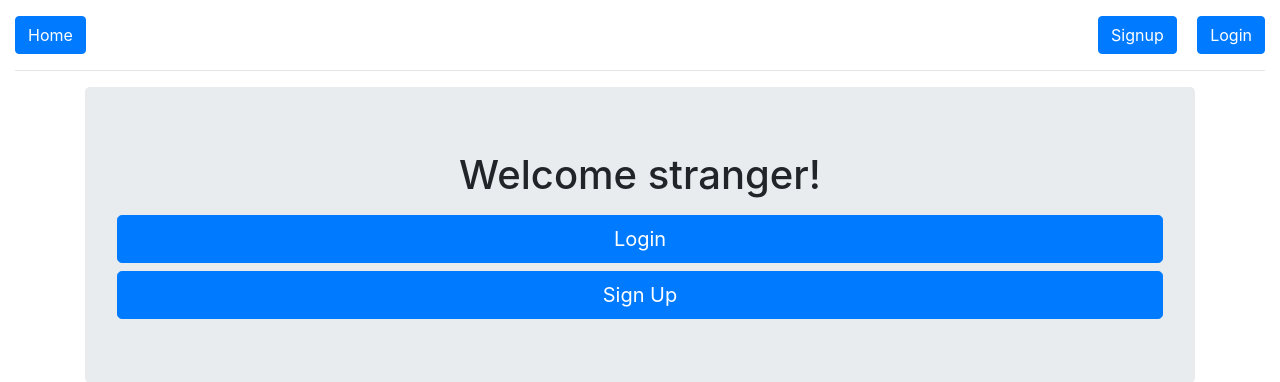
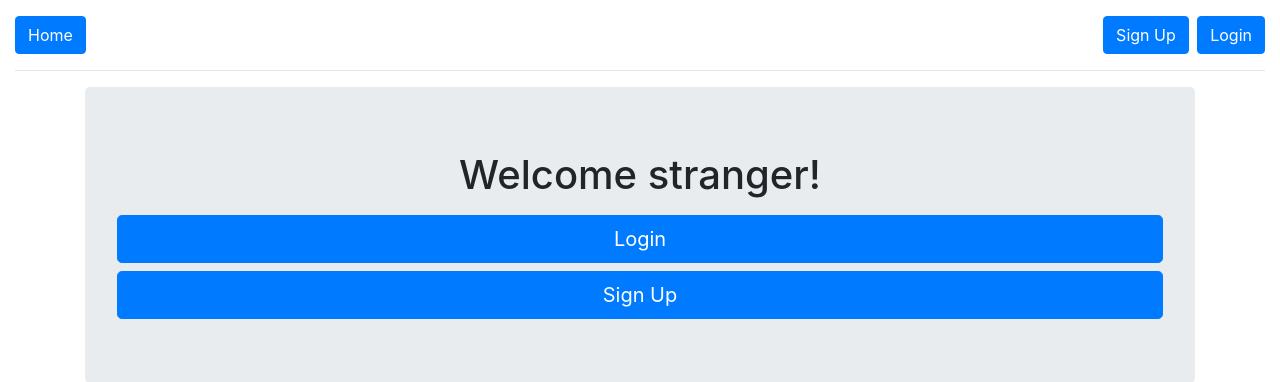
Before and after one commit to TheSquareOne/Website-Flask-Python-V2, a Flask app: page / in a window 1280 px wide. Shown: the top 382 px of the page. Run offline with Flask 2, Linux system fonts and the light colour scheme; parts of the project's set-up code (start-up, migrations or seed data) failed here and were passed over; some libraries are stand-ins or nearby versions.

Commit message:
Make it prettier

```diff
--- a/app/templates/index.html
+++ b/app/templates/index.html
@@ -16,7 +16,7 @@
       <a class="btn btn-lg btn-primary btn-block" href="{{ url_for('login') }}">Login</a>
       <a class="btn btn-lg btn-primary btn-block" href="{{ url_for('signup') }}">Sign Up</a>
       {% else %}
-      <a class="btn btn-primary" href="{{ url_for('logout') }}">Logout</a>
+      <a class="btn btn-lg btn-primary btn-block" href="{{ url_for('logout') }}">Logout</a>
       {% endif %}
     </div>
   </div>
--- a/app/templates/template.html
+++ b/app/templates/template.html
@@ -32,7 +32,7 @@
             <ul class="nav justify-content-end">
               <li class="nav-item">
                 {% if current_user.is_anonymous %}
-                <a class="btn btn-primary mr-3" href="{{ url_for('signup') }}">Signup</a>
+                <a class="btn btn-primary mr-1" href="{{ url_for('signup') }}">Sign Up</a>
                 <a class="btn btn-primary" href="{{ url_for('login') }}">Login</a>
                 {% else %}
                 <a class="btn btn-primary" href="{{ url_for('logout') }}">Logout</a>
```
